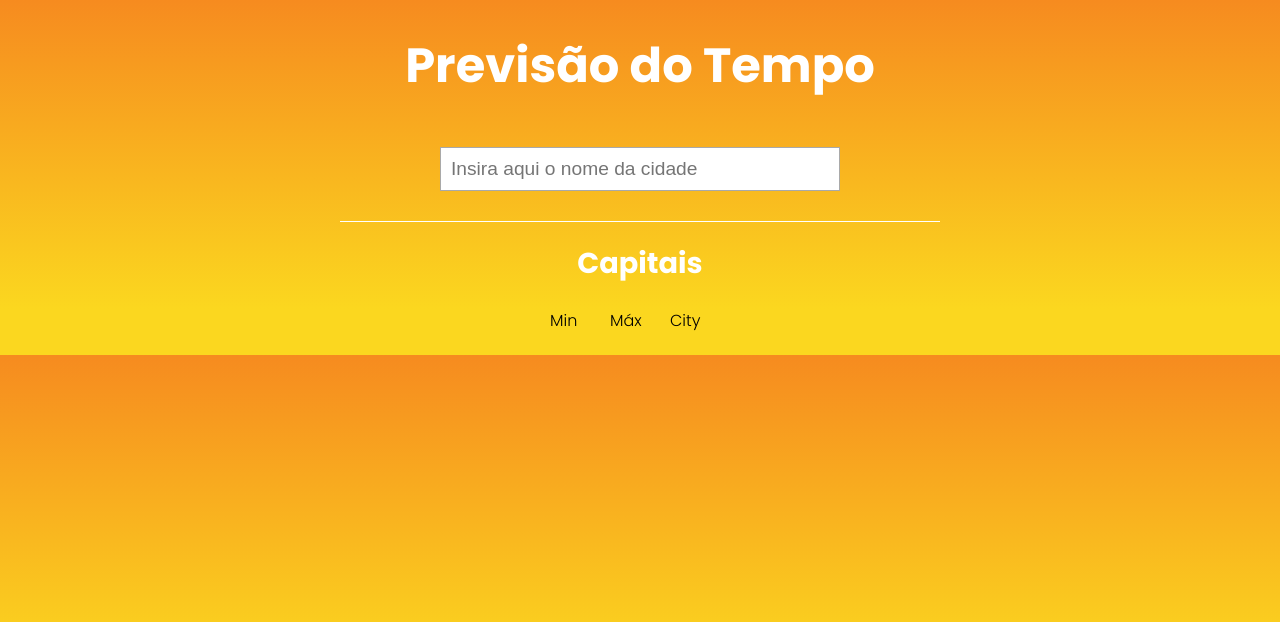
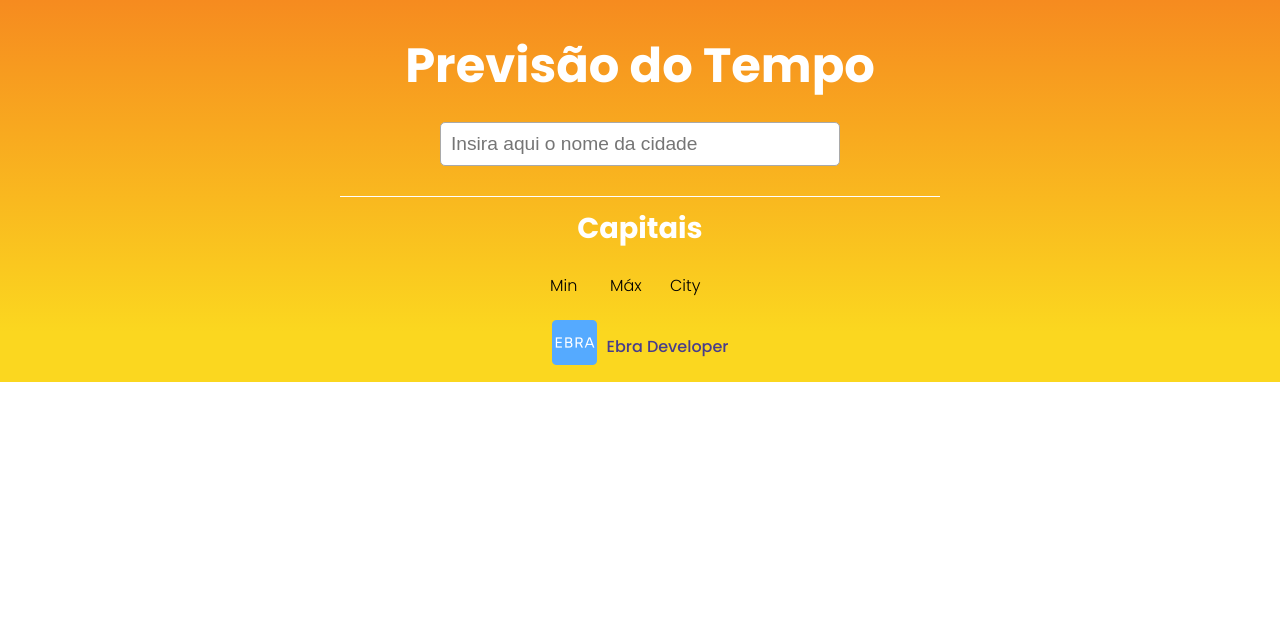
Before and after one commit to ebraimcarvalho/frontend-challenges, a PHP site: page /1STi-api-weather/index.html in a window 1280 px wide. Shown: the top 622 px of the page. Run offline with PHP 8.4, Linux system fonts and the light colour scheme; lists and menus that the app fills with data are empty; some libraries are stand-ins or nearby versions.

Commit message:
adjust footer st1

```diff
--- a/1STi-api-weather/index.html
+++ b/1STi-api-weather/index.html
@@ -35,6 +35,11 @@
     </div>
   </div>
 
+  <footer>
+    <a href="../index.html"><img src="../assets/favicon/apple-touch-icon.png" alt="Ebra Developer"></a>
+    <a href="../index.html"><span>Ebra Developer</span></a>
+  </footer>
+
   <script src="./main.js"></script>
 </body>
 </html>
--- a/1STi-api-weather/style.css
+++ b/1STi-api-weather/style.css
@@ -9,7 +9,18 @@
 body {
   font-family: 'Poppins', sans-serif;
   background: linear-gradient(0deg, rgba(251,215,31,1) 13%, rgba(246,139,31,1) 100%);
+  background-repeat: no-repeat;
   width: 100%;
+}
+
+a {
+  text-decoration: none;
+  color: darkslateblue;
+  font-weight: 500;
+}
+
+a:hover {
+  color: darkblue;
 }
 
 .app {
@@ -22,10 +33,10 @@ body {
   color: white;
   border-bottom: 1px solid white;
   width: 100%;
+  padding-bottom: 15px;
 }
 
 .top h1 {
-  margin-bottom: 25px;
   font-size: 3rem;
 }
 
@@ -37,16 +48,6 @@ body {
   margin: 0 auto;
   padding-top: 10px;
   text-align: center;
-}
-
-@media (min-width: 500px) {
-  .top {
-    padding: 30px 20px;
-  }
-
-  .divShow {
-    width: 400px;
-  }
 }
 
 .divShow p {
@@ -95,17 +96,18 @@ body {
 }
 
 .top input {
-  width: 400px;
+  width: 300px;
   padding: 10px;
   margin-top: 20px;
   font-size: 1.2rem;
   border: 1px solid darkgrey;
   outline: none;
   font-weight: 100;
+  border-radius: 5px;
 }
 
 .citys {
-  margin: 20px auto;
+  margin: 10px auto;
   display: flex;
   flex-direction: column;
   justify-content: center;
@@ -142,3 +144,31 @@ th, td {
 .table tr {
   height: 30px;
 }
+
+footer {
+  width: 100%;
+  padding: 10px 30px;
+  display: flex;
+  justify-content: center;
+  align-items: center;
+}
+
+footer img {
+  width: 45px;
+  height: 45px;
+  margin-right: 10px;
+}
+
+@media (min-width: 500px) {
+  .top {
+    padding: 30px 20px;
+  }
+
+  .divShow {
+    width: 400px;
+  }
+
+  .top input {
+    width: 400px;
+  }
+}
--- a/index.html
+++ b/index.html
@@ -46,5 +46,6 @@
       <p>This is a challenge from FrontEnd-Challenges! Technical details and more informations, you can access on page: <a href="https://github.com/ebraimcarvalho/frontend-challenges/blob/master/addison-global-web-technical-ebraim/README.md" target="_blank">Readme addison global.</a></p>
     </div>
   </div>
+
 </body>
 </html>
```
